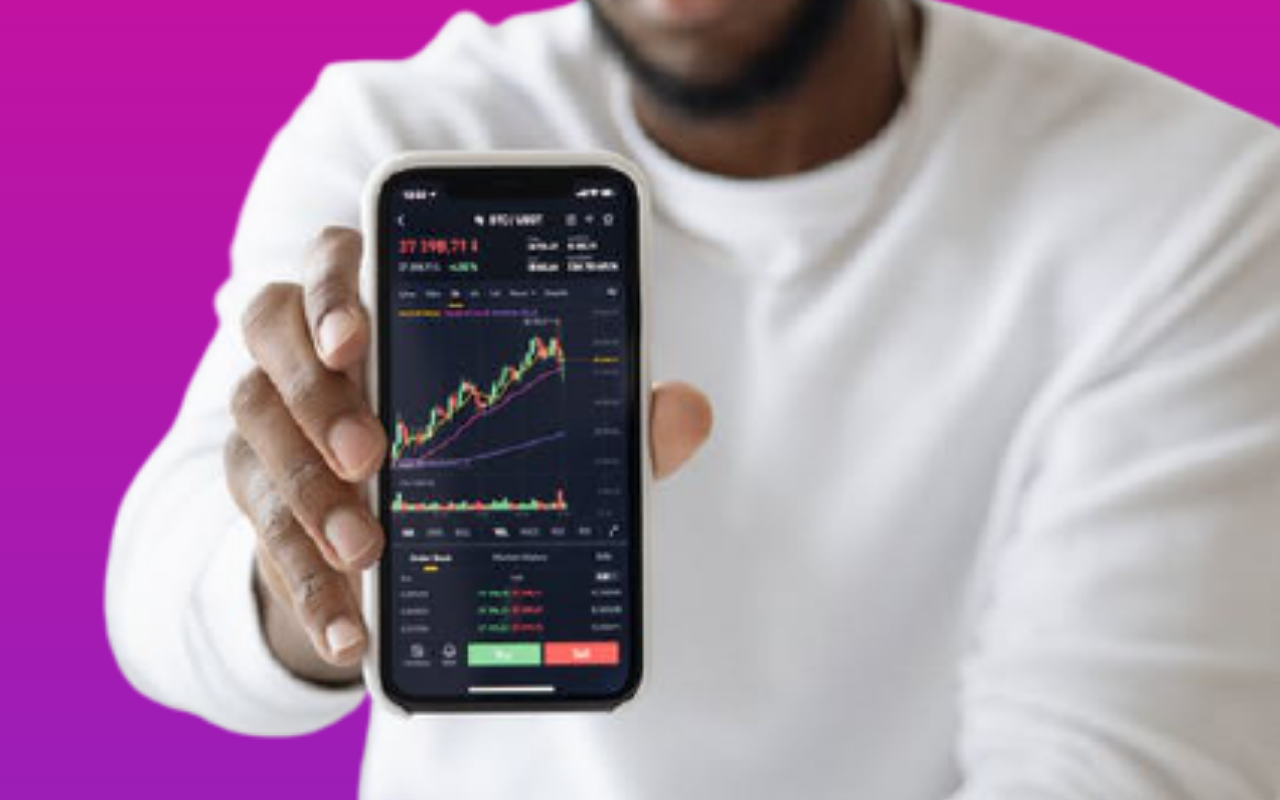
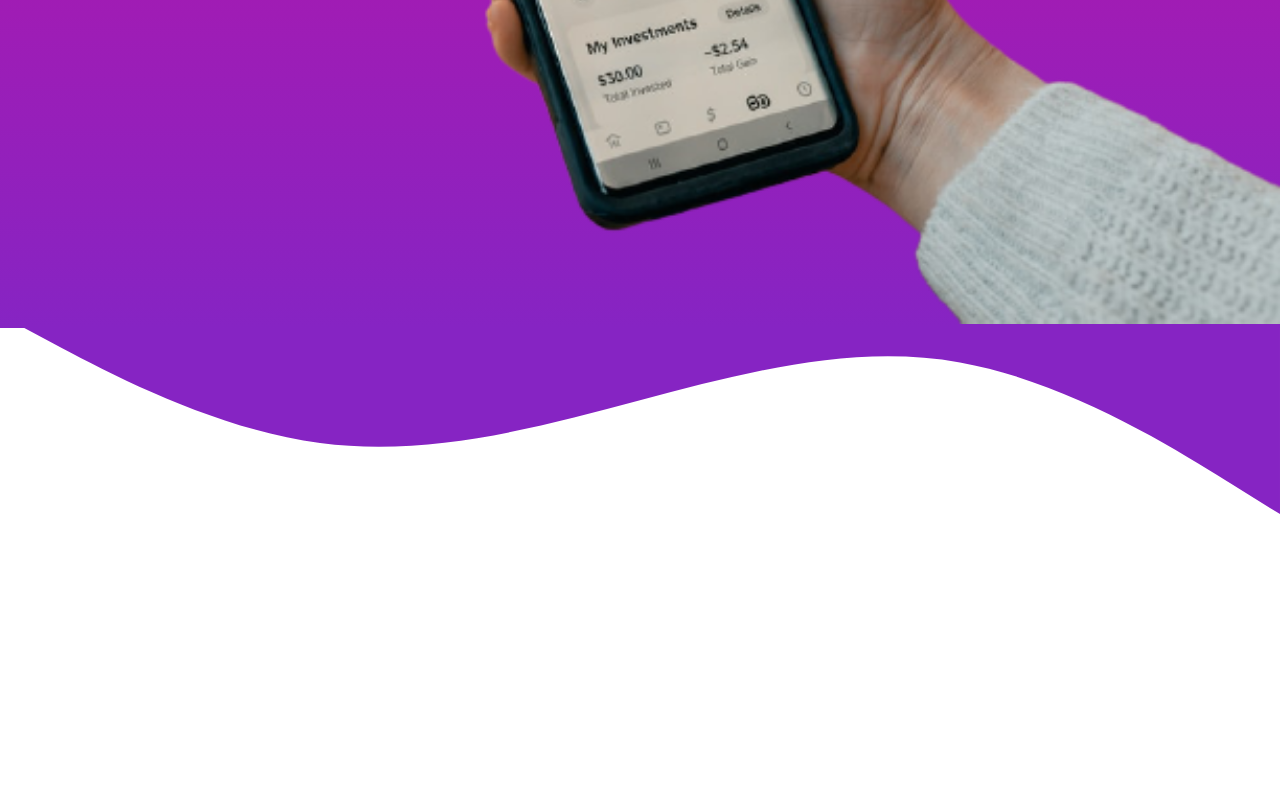
Before and after one commit to drkathirpi/expert_signal, a plain HTML site: page index.html in a window 1280 px wide. Shown: the part 1043-1843 px from the top of the page. After the commit the page ends 1647 px from the top, so only its background shows below. Drawn offline with nearby package versions, Linux system fonts and the light colour scheme.

Commit message:
summary(required)

```diff
--- a/assets/css/main.scss
+++ b/assets/css/main.scss
@@ -37,7 +37,7 @@ body{
     .svgHome{
        position: relative;
        left:0px;
-       top:20px;
+       margin-top:9%;
        width:100%;
        z-index: -5;
     }
--- a/index.html
+++ b/index.html
@@ -57,13 +57,13 @@
             </div>
 
             <div class="image">
-                <img src="assets/images/0006.png" alt="">
+                <img src="assets/images/0003.png" alt="">
             </div>
         </section>
 
     </header>
-    <!-- <svg class="svgHome" xmlns="http://www.w3.org/2000/svg" viewBox="0 0 1440 320">
-        <path fill="#8624c3" fill-opacity="1" d="M0,0L60,32C120,64,240,128,360,144C480,160,600,128,720,96C840,64,960,32,1080,53.3C1200,75,1320,149,1380,186.7L1440,224L1440,0L1380,0C1320,0,1200,0,1080,0C960,0,840,0,720,0C600,0,480,0,360,0C240,0,120,0,60,0L0,0Z"></path></svg> -->
+    <svg class="svgHome" xmlns="http://www.w3.org/2000/svg" viewBox="0 0 1440 320">
+        <path fill="#8624c3" fill-opacity="1" d="M0,0L60,32C120,64,240,128,360,144C480,160,600,128,720,96C840,64,960,32,1080,53.3C1200,75,1320,149,1380,186.7L1440,224L1440,0L1380,0C1320,0,1200,0,1080,0C960,0,840,0,720,0C600,0,480,0,360,0C240,0,120,0,60,0L0,0Z"></path></svg>
 
 
 
```
Also changed, not shown: assets/css/main.css, 1 other file.
